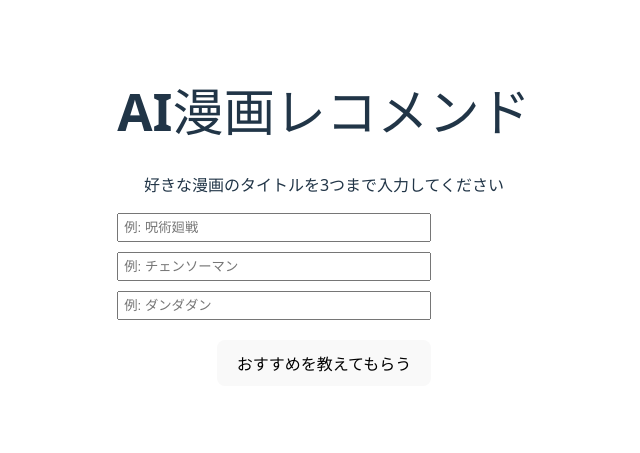
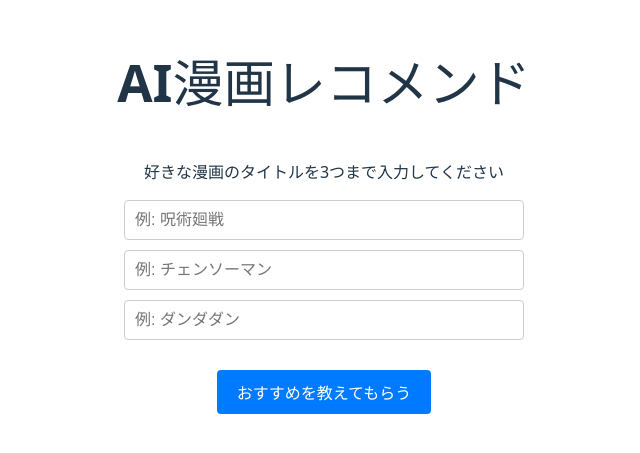
Before and after one commit to ankoaaaa/manga-recommend-ui, a Vue app: page / in a window 1280 px wide. Shown: the part 183-636 px from the top of the page, without its empty margins (316-956 px from the left). Built offline with nearby package versions, Linux system fonts and the light colour scheme.

Commit message:
feat: UI/UX改善（レイアウト中央揃え、スタイル追加）フォーマッタ、環境設定追加

```diff
--- a/src/App.vue
+++ b/src/App.vue
@@ -7,6 +7,8 @@ const title1 = ref('');
 const title2 = ref('');
 const title3 = ref('');
 
+const apiUrl = `${import.meta.env.VITE_API_BASE_URL}/api/v1/recommendations`;
+
 const responseData = ref<any>(null);
 const isLoading = ref(false);
 
@@ -14,7 +16,7 @@ const getRecommendations = async () => {
   isLoading.value = true;
   responseData.value = null;
   try {
-    const titles = [title1.value, title2.value, title3.value].filter(t => t); // 空のタイトルを除外
+    const titles = [title1.value, title2.value, title3.value].filter((t) => t); // 空のタイトルを除外
     if (titles.length === 0) {
       alert('好きな漫画を1つ以上入力してください。');
       isLoading.value = false;
@@ -22,11 +24,10 @@ const getRecommendations = async () => {
     }
 
     // POSTメソッドに変更し、リクエストボディにタイトルリストを詰める
-      const response = await axios.post('https://manga-recommend-api-production.up.railway.app/api/v1/recommendations', {
-      titles: titles
+    const response = await axios.post(apiUrl, {
+      titles: titles,
     });
     responseData.value = response.data;
-
   } catch (error) {
     console.error('データの取得に失敗しました:', error);
     responseData.value = { message: 'エラーが発生しました' };
@@ -37,13 +38,14 @@ const getRecommendations = async () => {
 </script>
 
 <template>
-  <div>
+  <div class="container">
     <h1>AI漫画レコメンド</h1>
-    <div class="input-area">
+
+    <div class="input-group">
       <p>好きな漫画のタイトルを3つまで入力してください</p>
-      <input v-model="title1" type="text" placeholder="例: 呪術廻戦">
-      <input v-model="title2" type="text" placeholder="例: チェンソーマン">
-      <input v-model="title3" type="text" placeholder="例: ダンダダン">
+      <input v-model="title1" type="text" placeholder="例: 呪術廻戦" />
+      <input v-model="title2" type="text" placeholder="例: チェンソーマン" />
+      <input v-model="title3" type="text" placeholder="例: ダンダダン" />
     </div>
 
     <button @click="getRecommendations" :disabled="isLoading">
@@ -63,8 +65,68 @@ const getRecommendations = async () => {
 </template>
 
 <style scoped>
-.input-area { margin-bottom: 20px; }
-input { display: block; margin-bottom: 10px; width: 300px; padding: 5px; }
-.response-area { margin-top: 20px; }
-li { list-style: none; margin-bottom: 15px; padding: 10px; border: 1px solid #ccc; }
+.container {
+  max-width: 800px;
+  margin: 40px auto;
+  padding: 20px;
+}
+
+.input-group {
+  display: flex;
+  flex-direction: column;
+  align-items: center;
+  margin-bottom: 20px;
+}
+
+h1,
+.input-group p {
+  text-align: center;
+}
+
+input {
+  /* ▼ input要素が親の幅いっぱいに広がるように設定 ▼ */
+  width: 100%;
+  max-width: 400px;
+  margin-bottom: 10px;
+  padding: 10px;
+  box-sizing: border-box;
+  border: 1px solid #ccc;
+  border-radius: 4px;
+  font-size: 16px;
+}
+
+button {
+  padding: 10px 20px;
+  font-size: 16px;
+  color: white;
+  background-color: #007bff;
+  border: none;
+  border-radius: 4px;
+  cursor: pointer;
+  transition: background-color 0.2s;
+}
+
+button:hover {
+  background-color: #0056b3;
+}
+
+button:disabled {
+  background-color: #ccc;
+  cursor: not-allowed;
+}
+
+.response-area {
+  margin-top: 20px;
+  text-align: left;
+}
+
+li {
+  list-style: none;
+  margin-bottom: 15px;
+  padding: 15px;
+  border: 1px solid #eee;
+  border-radius: 8px;
+  background-color: #f9f9f9;
+  box-shadow: 0 2px 4px rgba(0, 0, 0, 0.05);
+}
 </style>
```
Also changed, not shown: .prettierrc.json (added), 2 other files (tests, documents, lock files or other folders).
